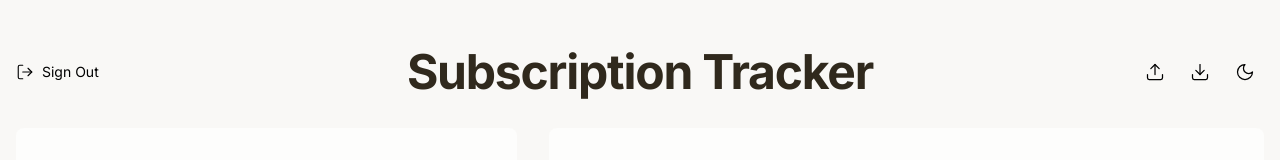
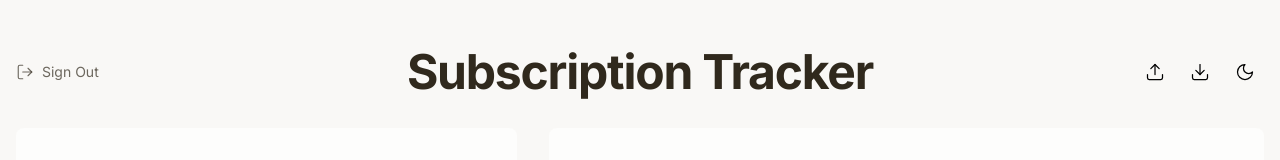
Before and after one commit to morhendos/subscription-tracker, a Next.js app: page / in a window 1280 px wide. Shown: the top 160 px of the page. Built offline with nearby package versions, Linux system fonts and the light colour scheme.

Commit message:
Update LogoutButton with proper dark/light theme support

```diff
--- a/src/components/auth/LogoutButton.tsx
+++ b/src/components/auth/LogoutButton.tsx
@@ -19,8 +19,8 @@ export default function LogoutButton() {
   return (
     <button
       onClick={handleSignOut}
-      className="flex items-center gap-2 text-sm text-muted-foreground hover:text-foreground
-        transition-colors duration-200"
+      className="flex items-center gap-2 text-sm text-foreground/70 hover:text-foreground
+        transition-colors duration-200 dark:text-foreground/60 dark:hover:text-foreground"
     >
       <LogOut size={18} strokeWidth={1.5} />
       <span>Sign Out</span>
```
